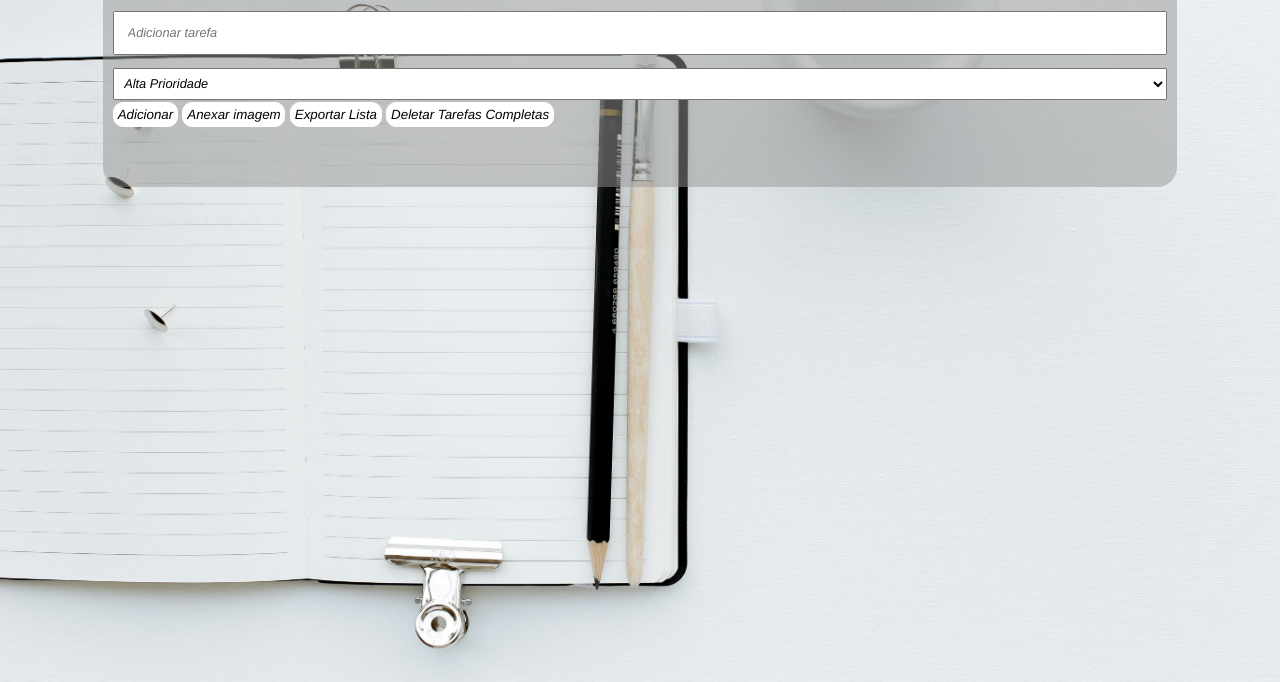
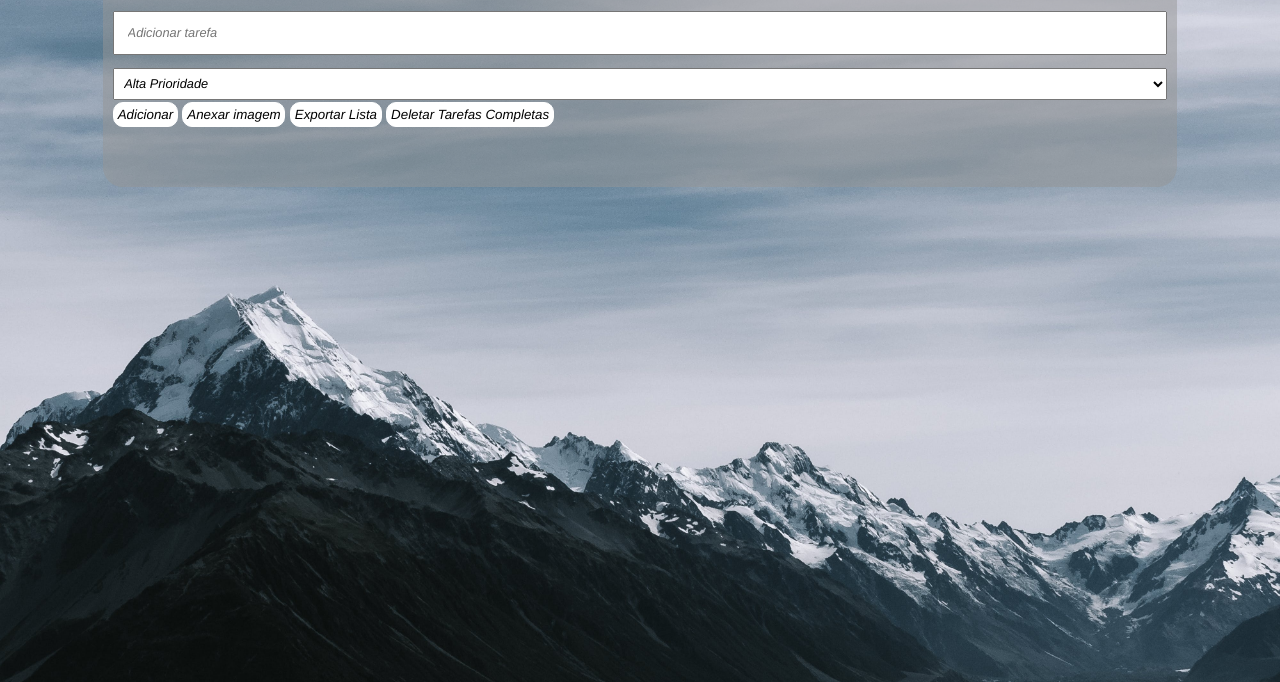
Before and after one commit to JonatasPablo/lista-de-tarefas, a plain HTML site: page index.html in a window 1280 px wide. Shown: the part 118-800 px from the top of the page. Drawn offline with Linux system fonts and the light colour scheme.

Commit message:
Add files via upload

```diff
--- a/index.html
+++ b/index.html
@@ -18,7 +18,7 @@
         }
 
         body {
-            background-image: url("fundo (3).jpg");
+            background-image: url("fundo (7).jpg");
             background-position: center;
             background-size: cover;
             background-attachment: fixed;
```
